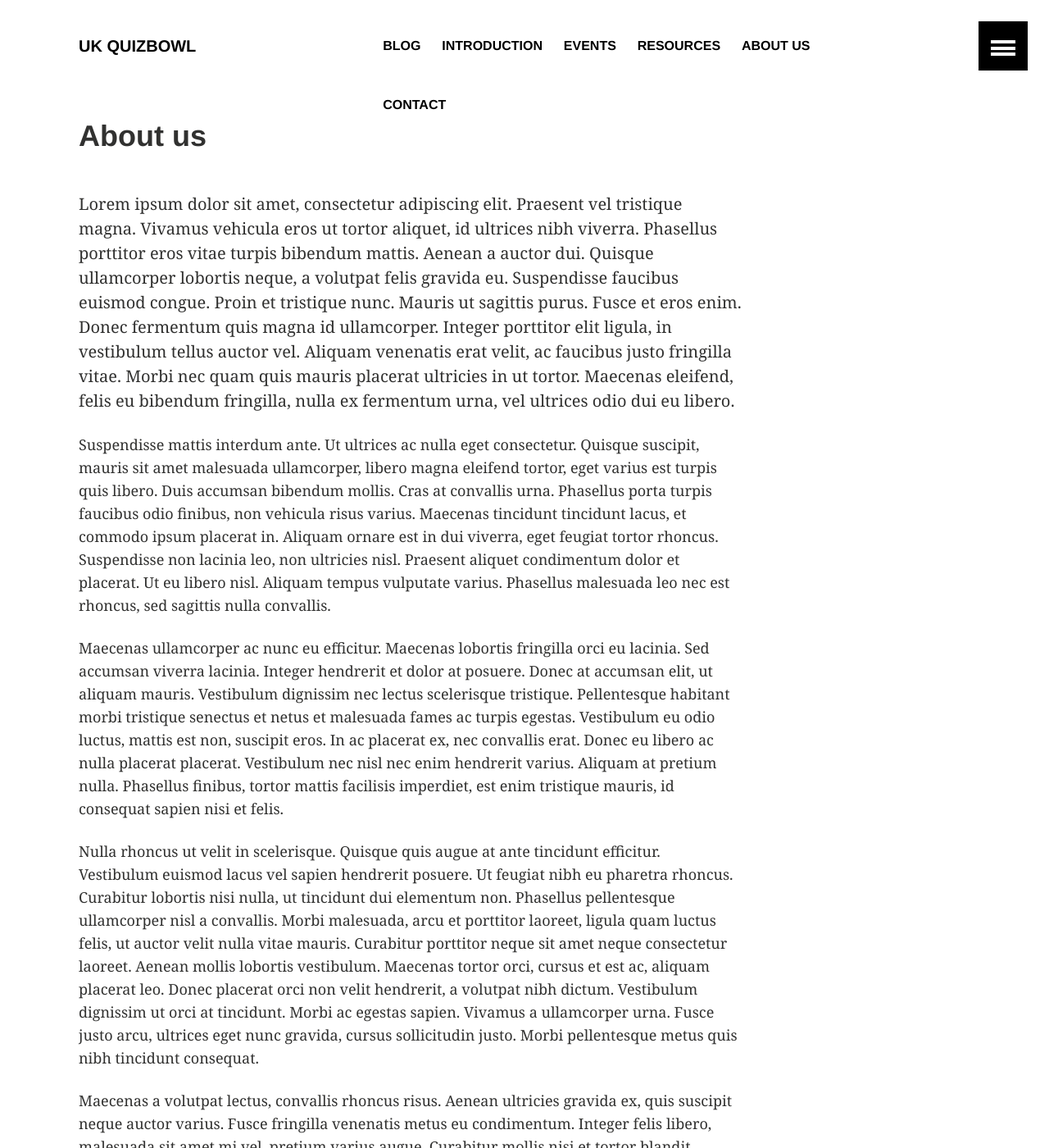
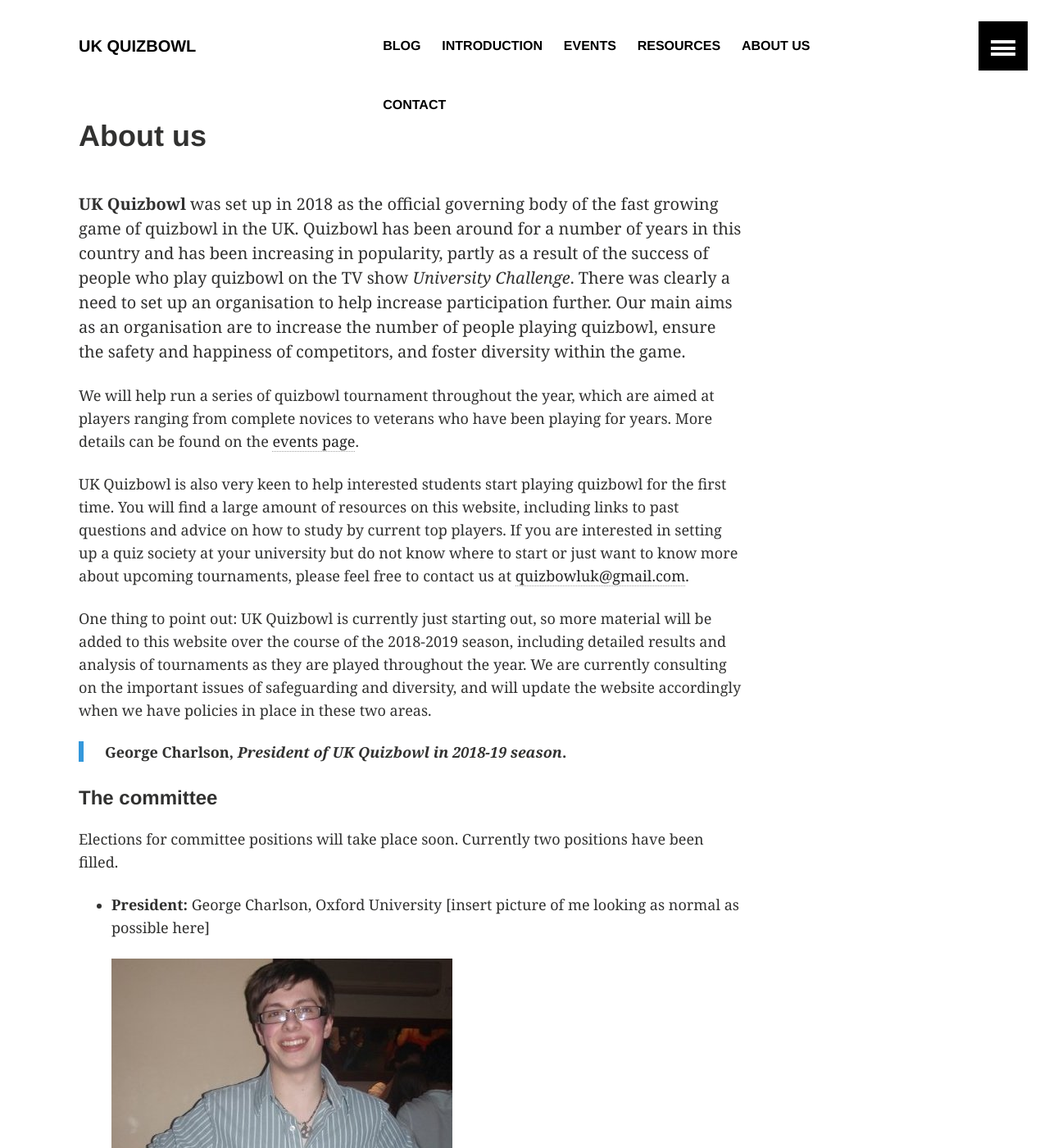
Before and after one commit to vbrej/vbrej.github.io, a Jekyll site: the page built from about.md, in a window 1280 px wide and 1400 px high. Shown: the whole window at 82% size. Built offline with Jekyll 4.4.1, drawn with Linux system fonts in a browser that asks for light colours; some of the changed text lies outside the part shown.

Commit message:
About us

```diff
--- a/about.md
+++ b/about.md
@@ -1,14 +1,30 @@
 ---
-layout: article
+layout: media
 permalink: /about/
 title: "About us"
 ---
-Lorem ipsum dolor sit amet, consectetur adipiscing elit. Praesent vel tristique magna. Vivamus vehicula eros ut tortor aliquet, id ultrices nibh viverra. Phasellus porttitor eros vitae turpis bibendum mattis. Aenean a auctor dui. Quisque ullamcorper lobortis neque, a volutpat felis gravida eu. Suspendisse faucibus euismod congue. Proin et tristique nunc. Mauris ut sagittis purus. Fusce et eros enim. Donec fermentum quis magna id ullamcorper. Integer porttitor elit ligula, in vestibulum tellus auctor vel. Aliquam venenatis erat velit, ac faucibus justo fringilla vitae. Morbi nec quam quis mauris placerat ultricies in ut tortor. Maecenas eleifend, felis eu bibendum fringilla, nulla ex fermentum urna, vel ultrices odio dui eu libero.
 
-Suspendisse mattis interdum ante. Ut ultrices ac nulla eget consectetur. Quisque suscipit, mauris sit amet malesuada ullamcorper, libero magna eleifend tortor, eget varius est turpis quis libero. Duis accumsan bibendum mollis. Cras at convallis urna. Phasellus porta turpis faucibus odio finibus, non vehicula risus varius. Maecenas tincidunt tincidunt lacus, et commodo ipsum placerat in. Aliquam ornare est in dui viverra, eget feugiat tortor rhoncus. Suspendisse non lacinia leo, non ultricies nisl. Praesent aliquet condimentum dolor et placerat. Ut eu libero nisl. Aliquam tempus vulputate varius. Phasellus malesuada leo nec est rhoncus, sed sagittis nulla convallis.
+**UK Quizbowl** was set up in 2018 as the official governing body of the fast growing game of quizbowl in the UK. Quizbowl has been around for a number of years in this country and has been increasing in popularity, partly as a result of the success of people who play quizbowl on the TV show *University Challenge*. There was clearly a need to set up an organisation to help increase participation further. Our main aims as an organisation are to increase the number of people playing quizbowl, ensure the safety and happiness of competitors, and foster diversity within the game.
 
-Maecenas ullamcorper ac nunc eu efficitur. Maecenas lobortis fringilla orci eu lacinia. Sed accumsan viverra lacinia. Integer hendrerit et dolor at posuere. Donec at accumsan elit, ut aliquam mauris. Vestibulum dignissim nec lectus scelerisque tristique. Pellentesque habitant morbi tristique senectus et netus et malesuada fames ac turpis egestas. Vestibulum eu odio luctus, mattis est non, suscipit eros. In ac placerat ex, nec convallis erat. Donec eu libero ac nulla placerat placerat. Vestibulum nec nisl nec enim hendrerit varius. Aliquam at pretium nulla. Phasellus finibus, tortor mattis facilisis imperdiet, est enim tristique mauris, id consequat sapien nisi et felis.
+We will help run a series of quizbowl tournament throughout the year, which are aimed at players ranging from complete novices to veterans who have been playing for years. More details can be found on the [events page](https://quizbowl.co.uk/events/).
 
-Nulla rhoncus ut velit in scelerisque. Quisque quis augue at ante tincidunt efficitur. Vestibulum euismod lacus vel sapien hendrerit posuere. Ut feugiat nibh eu pharetra rhoncus. Curabitur lobortis nisi nulla, ut tincidunt dui elementum non. Phasellus pellentesque ullamcorper nisl a convallis. Morbi malesuada, arcu et porttitor laoreet, ligula quam luctus felis, ut auctor velit nulla vitae mauris. Curabitur porttitor neque sit amet neque consectetur laoreet. Aenean mollis lobortis vestibulum. Maecenas tortor orci, cursus et est ac, aliquam placerat leo. Donec placerat orci non velit hendrerit, a volutpat nibh dictum. Vestibulum dignissim ut orci at tincidunt. Morbi ac egestas sapien. Vivamus a ullamcorper urna. Fusce justo arcu, ultrices eget nunc gravida, cursus sollicitudin justo. Morbi pellentesque metus quis nibh tincidunt consequat.
+UK Quizbowl is also very keen to help interested students start playing quizbowl for the first time. You will find a large amount of resources on this website, including links to past questions and advice on how to study by current top players. If you are interested in setting up a quiz society at your university but do not know where to start or just want to know more about upcoming tournaments, please feel free to contact us at <quizbowluk@gmail.com>.
 
-Maecenas a volutpat lectus, convallis rhoncus risus. Aenean ultricies gravida ex, quis suscipit neque auctor varius. Fusce fringilla venenatis metus eu condimentum. Integer felis libero, malesuada sit amet mi vel, pretium varius augue. Curabitur mollis nisi et tortor blandit maximus. Mauris ut orci ac ipsum bibendum tristique. Vivamus ullamcorper mauris mattis odio molestie, nec pretium mauris laoreet. In id scelerisque eros. Suspendisse in metus ipsum. Morbi imperdiet velit posuere sodales lacinia. Morbi ut accumsan nulla. Vivamus elementum tellus nec placerat dictum. Quisque ac ligula varius, scelerisque sem non, volutpat ante.
+One thing to point out: UK Quizbowl is currently just starting out, so more material will be added to this website over the course of the 2018-2019 season, including detailed results and analysis of tournaments as they are played throughout the year. We are currently consulting on the important issues of safeguarding and diversity, and will update the website accordingly when we have policies in place in these two areas.
+
+> <cite>George Charlson, *President of UK Quizbowl in 2018-19 season*.</cite>
+
+#### The committee
+
+Elections for committee positions will take place soon. Currently two positions have been filled.
+
++ **President:** George Charlson, Oxford University [insert picture of me looking as normal as possible here]
+
+	<img src="{{ site.url }}{{ site.baseurl }}/assets/images/georgec.jpg" alt="">
+
+	*George started playing quizbowl in 2009 at Oxford and has been participating regularly in quiz events since 2014. He is currently doing a DPhil in Economics at Oxford, where he is currently squad captain for the Oxford University Quiz Society.*
+
++ **Treasurer:**
+	Daoud Jackson, no affiliation [insert picture of Daoud] [text for Daoud to write]
+
++ ...
```
Also changed, not shown: _posts/articles/2018-08-30-bsqc-report.md (+3 -4 lines), assets/images/georgec.jpg (added), images/georgec.jpg (added), 1 other file.
